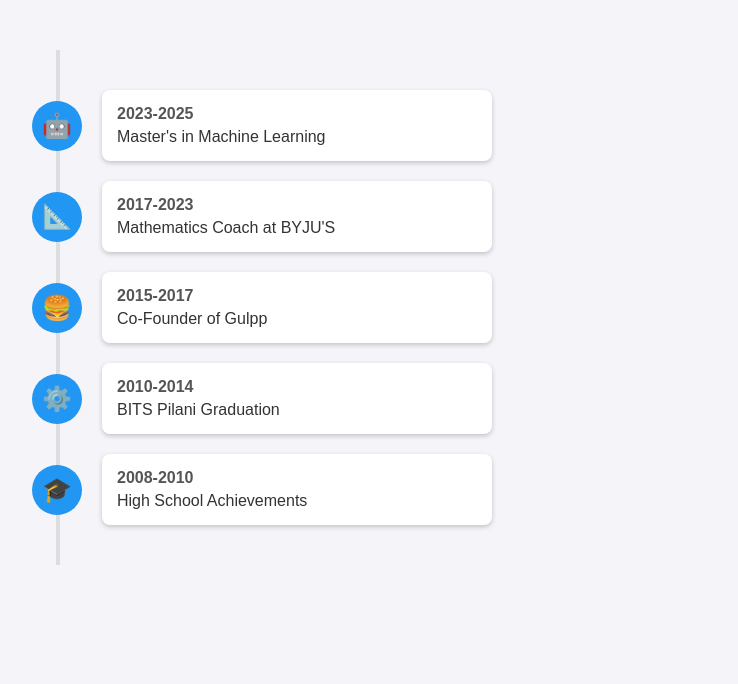
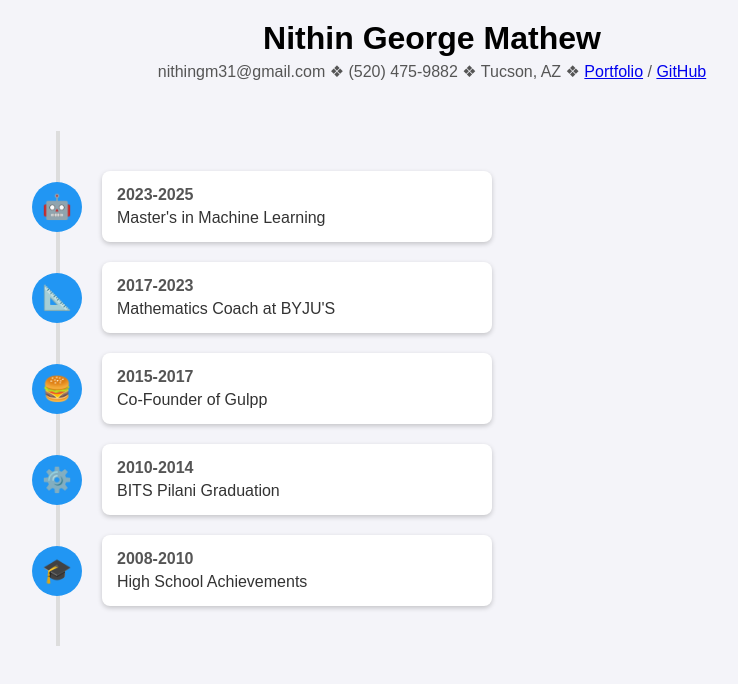
Before and after one commit to nithingm/nithingm.github.io, a plain HTML site: page index.html in a window 1280 px wide. Shown: the whole page, without its empty margins (208-946 px from the left). Drawn offline with Linux system fonts and the light colour scheme.

Commit message:
Added Name and details

```diff
--- a/index.html
+++ b/index.html
@@ -12,6 +12,22 @@
             padding: 0;
         }
 
+        .header {
+            text-align: center;
+            margin: 20px 0;
+        }
+
+        .header h1 {
+            font-size: 32px;
+            margin: 0;
+        }
+
+        .header p {
+            font-size: 16px;
+            margin: 5px 0;
+            color: #555;
+        }
+
         .timeline {
             position: relative;
             max-width: 800px;
@@ -23,7 +39,7 @@
             content: "";
             position: absolute;
             top: 0;
-            left: 3%; /* Adjusted to position behind icons */
+            left: 3%;
             width: 4px;
             height: 100%;
             background: #ddd;
@@ -99,13 +115,18 @@
     </style>
 </head>
 <body>
+    <div class="header">
+        <h1>Nithin George Mathew</h1>
+        <p>nithingm31@gmail.com ❖ (520) 475-9882 ❖ Tucson, AZ ❖ <a href="#">Portfolio</a> / <a href="#">GitHub</a></p>
+    </div>
+
     <div class="timeline">
         <div class="event">
             <div class="icon" title="Master's in Machine Learning">🤖</div>
             <div class="content">
                 <div class="date">2023-2025</div>
                 <div class="title">Master's in Machine Learning</div>
-                <div class="details">Pursuing a Master's at the University of Arizona, specializing in Machine Learning with a GPA of 3.89/4.0.</div>
+                <div class="details">Pursuing a Master's at the University of Arizona, specializing in Machine Learning with a GPA of 3.80/4.0.</div>
             </div>
         </div>
 
```
